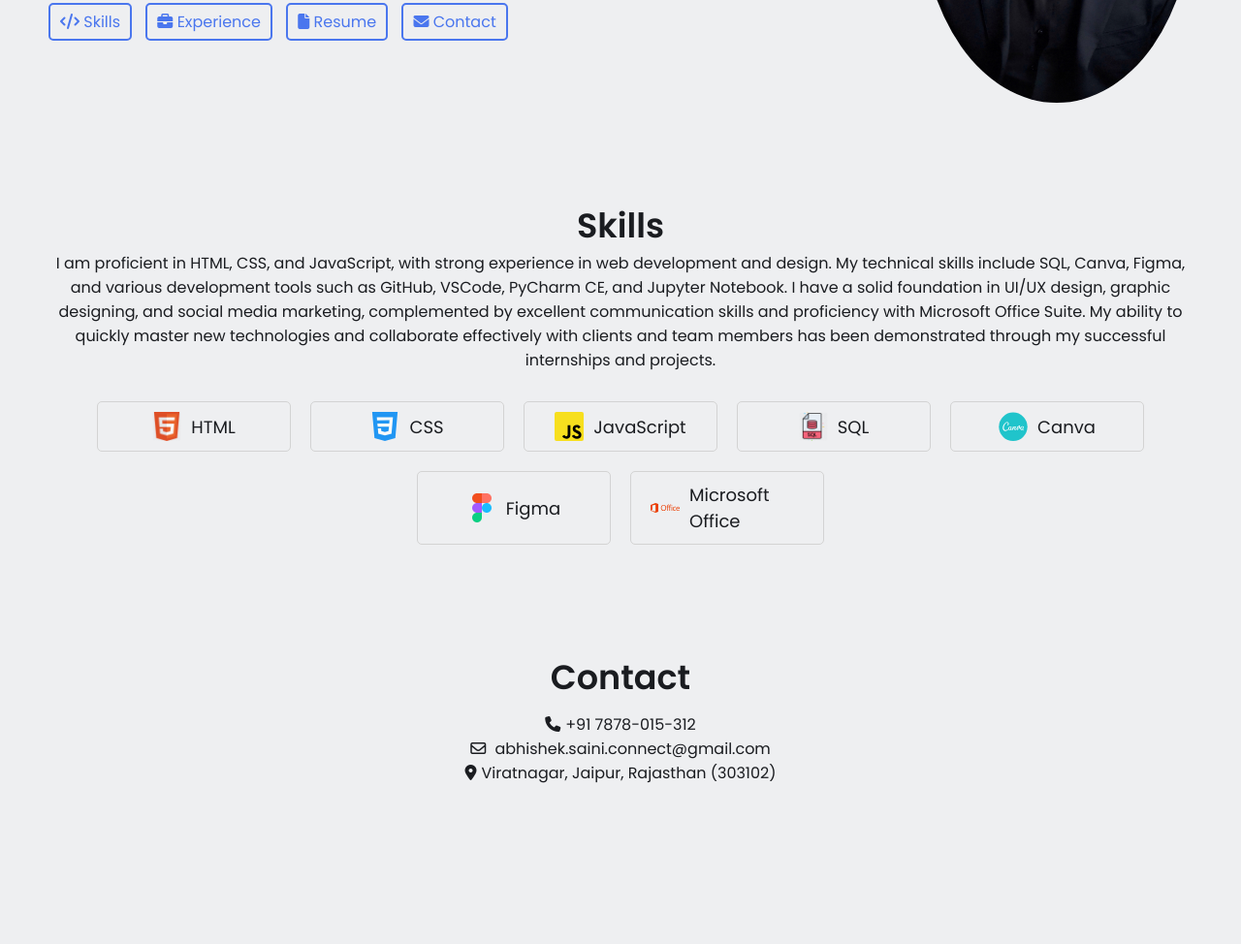
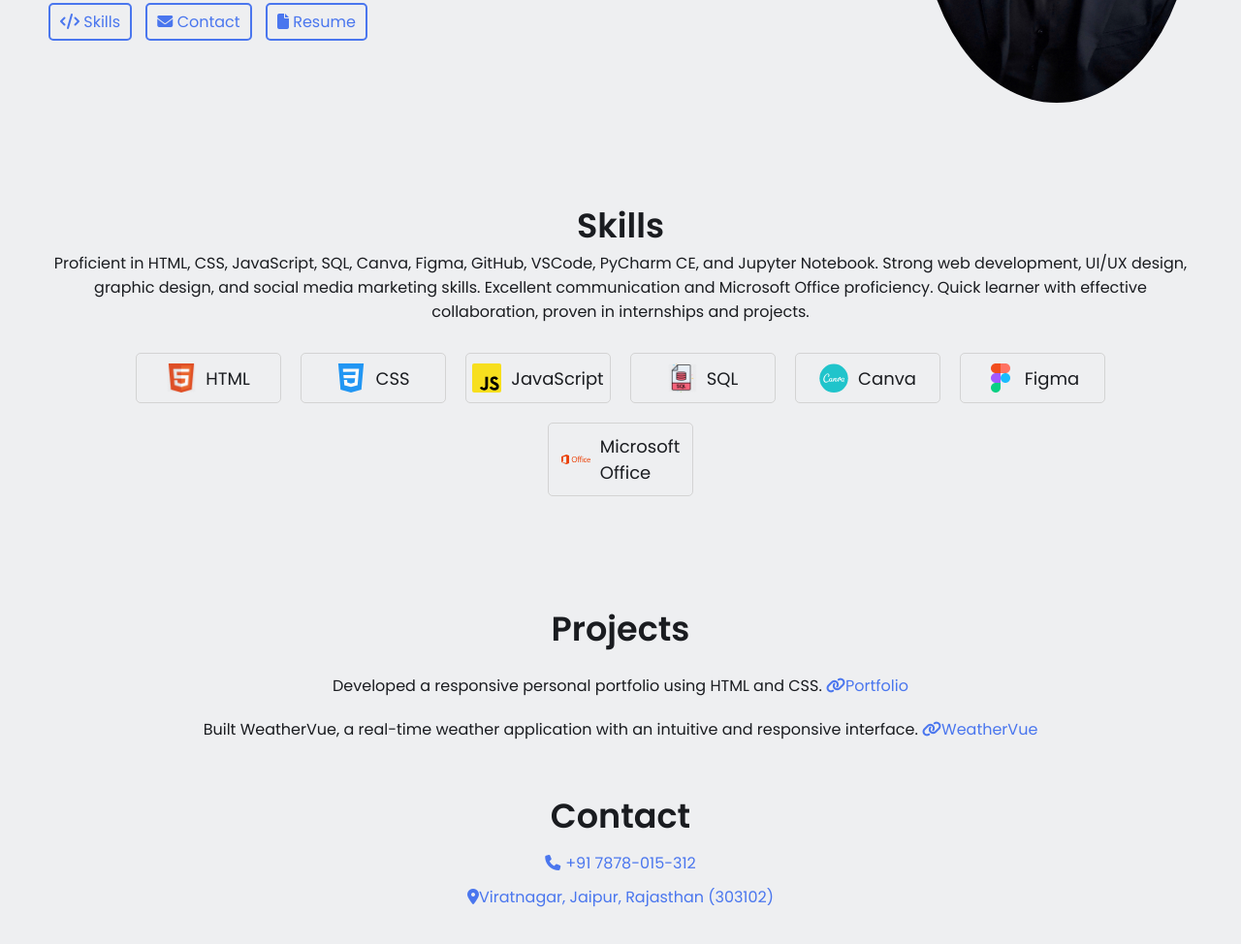
Before and after one commit to Abhishek-Saini-Coder/portfolio, a plain HTML site: page index.html in a window 1280 px wide. Shown: the part 424-1398 px from the top of the page at 97% size. Before the commit the page ends 1334 px from the top, so only its background shows below. Drawn offline with Linux system fonts and the light colour scheme.

Commit message:
added "project" section, changes in design, remove unwanted data, create useful links

```diff
--- a/index.html
+++ b/index.html
@@ -88,9 +88,9 @@
               <span>Skills</span>
             </a>
 
-            <a href="#experience">
-              <i class="fa-solid fa-briefcase"></i>
-              <span>Experience</span>
+            <a href="#contact">
+              <i class="fa-solid fa-envelope"></i>
+              <span>Contact</span>
             </a>
 
             <a
@@ -100,11 +100,6 @@
             >
               <i class="fa-solid fa-file"></i>
               <span>Resume</span>
-            </a>
-
-            <a href="#contact">
-              <i class="fa-solid fa-envelope"></i>
-              <span>Contact</span>
             </a>
           </div>
         </div>
@@ -118,15 +113,12 @@
       <section id="skills" class="skills-section">
         <h2>Skills</h2>
         <div class="text">
-          I am proficient in HTML, CSS, and JavaScript, with strong experience
-          in web development and design. My technical skills include SQL, Canva,
-          Figma, and various development tools such as GitHub, VSCode, PyCharm
-          CE, and Jupyter Notebook. I have a solid foundation in UI/UX design,
-          graphic designing, and social media marketing, complemented by
-          excellent communication skills and proficiency with Microsoft Office
-          Suite. My ability to quickly master new technologies and collaborate
-          effectively with clients and team members has been demonstrated
-          through my successful internships and projects.
+          Proficient in HTML, CSS, JavaScript, SQL, Canva, Figma, GitHub,
+          VSCode, PyCharm CE, and Jupyter Notebook. Strong web development,
+          UI/UX design, graphic design, and social media marketing skills.
+          Excellent communication and Microsoft Office proficiency. Quick
+          learner with effective collaboration, proven in internships and
+          projects.
         </div>
 
         <div class="cells">
@@ -167,22 +159,49 @@
         </div>
       </section>
 
-      <!-- SECTION 3: Contact -->
+      <!-- SECTION 3: Project -->
+      <section id="project" class="project-section">
+        <h2>Projects</h2>
+        <div class="first-project">
+          Developed a responsive personal portfolio using HTML and CSS.
+          <a
+            href="https://abhishekportfolio-1vp5l1f9b-abhishek-sainis-projects-8009b9ff.vercel.app"
+            target="_blank"
+            rel="noopener"
+            ><i class="fa-solid fa-link"></i><span>Portfolio</span></a
+          >
+        </div>
+
+        <div class="second-project">
+          Built WeatherVue, a real-time weather application with an intuitive
+          and responsive interface.
+          <a
+            href="https://weather-site-qi0az5a22-abhishek-sainis-projects-8009b9ff.vercel.app"
+            target="_blank"
+            rel="noopener"
+            ><i class="fa-solid fa-link"></i><span>WeatherVue</span></a
+          >
+        </div>
+      </section>
+
+      <!-- SECTION 4: Contact -->
       <section id="contact" class="contact-section">
         <h2>Contact</h2>
         <div class="group">
           <div class="text">
-            <p>
+            <a href="tel:+917878015312">
               <i class="fa-solid fa-phone"></i><span>+91 7878-015-312</span>
-            </p>
-            <p>
-              <i class="fa-regular fa-envelope"></i>
-              <span>abhishek.saini.connect@gmail.com</span>
-            </p>
-            <p>
+            </a>
+          </div>
+          <div>
+            <a
+              href="https://maps.app.goo.gl/k4sqTBFdagSzGPhL7"
+              target="_blank"
+              rel="noopener"
+            >
               <i class="fa-solid fa-location-dot"></i
               ><span>Viratnagar, Jaipur, Rajasthan (303102)</span>
-            </p>
+            </a>
           </div>
         </div>
       </section>
--- a/styles.css
+++ b/styles.css
@@ -142,7 +142,7 @@ nav .right a i {
   align-items: center;
   gap: 10px;
 
-  width: 200px;
+  width: 150px;
   padding: 10px 20px;
   margin: 10px;
   border: 1.5px solid #d3d3d3;
@@ -160,7 +160,25 @@ nav .right a i {
   font-size: 18px;
 }
 
-/* SECTION 3: Contact */
+/* SECTION 3: Projects */
+#project {
+  margin: 50px;
+}
+
+.project-section {
+  text-align: center;
+}
+
+.project-section h2 {
+  font-size: 35px;
+  text-align: center;
+}
+
+.project-section .first-project {
+  margin: 20px;
+}
+
+/* SECTION 4: Contact */
 .contact-section {
   padding: 0 50px;
   margin-bottom: 100px;
@@ -173,7 +191,8 @@ nav .right a i {
 
 .contact-section .group {
   display: flex;
-  gap: 50px;
+  flex-direction: column;
+  gap: 10px;
 }
 
 .contact-section .group .text {
@@ -182,7 +201,7 @@ nav .right a i {
   text-align: center;
 }
 
-.contact-section .group .text p i {
+.contact-section .group .text a i {
   margin-right: 5px;
 }
 /* MEDIA */
```
